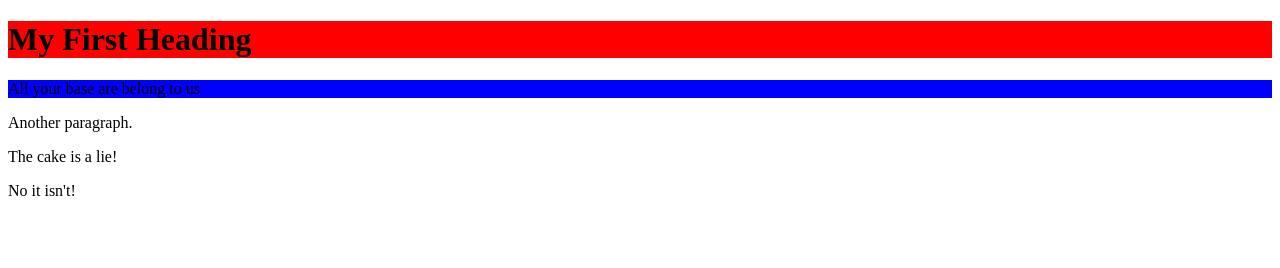
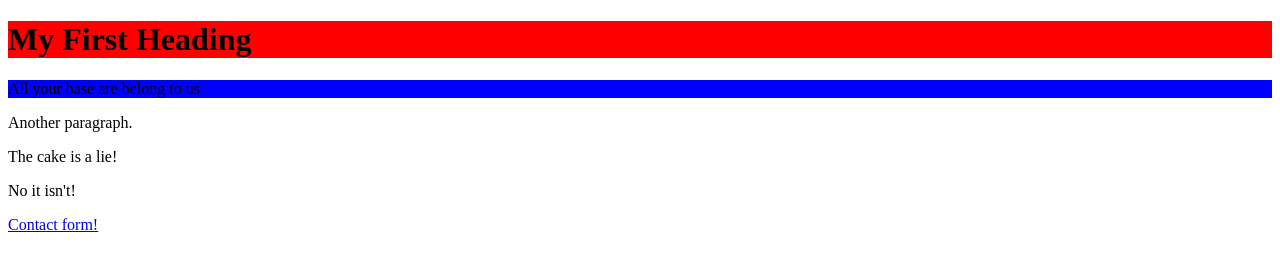
Before and after one commit to lordpansar/gitdemo, a plain HTML site: page index.html in a window 1280 px wide. Drawn offline with Linux system fonts and the light colour scheme.

Commit message:
Added link to form page

```diff
--- a/index.html
+++ b/index.html
@@ -12,5 +12,7 @@
 	<p>The cake is a lie!</p>
 	<p>No it isn't!</p>
 
+
+	<a href="/form.html"><p>Contact form!</p></a>
 </body>
 </html>
```
